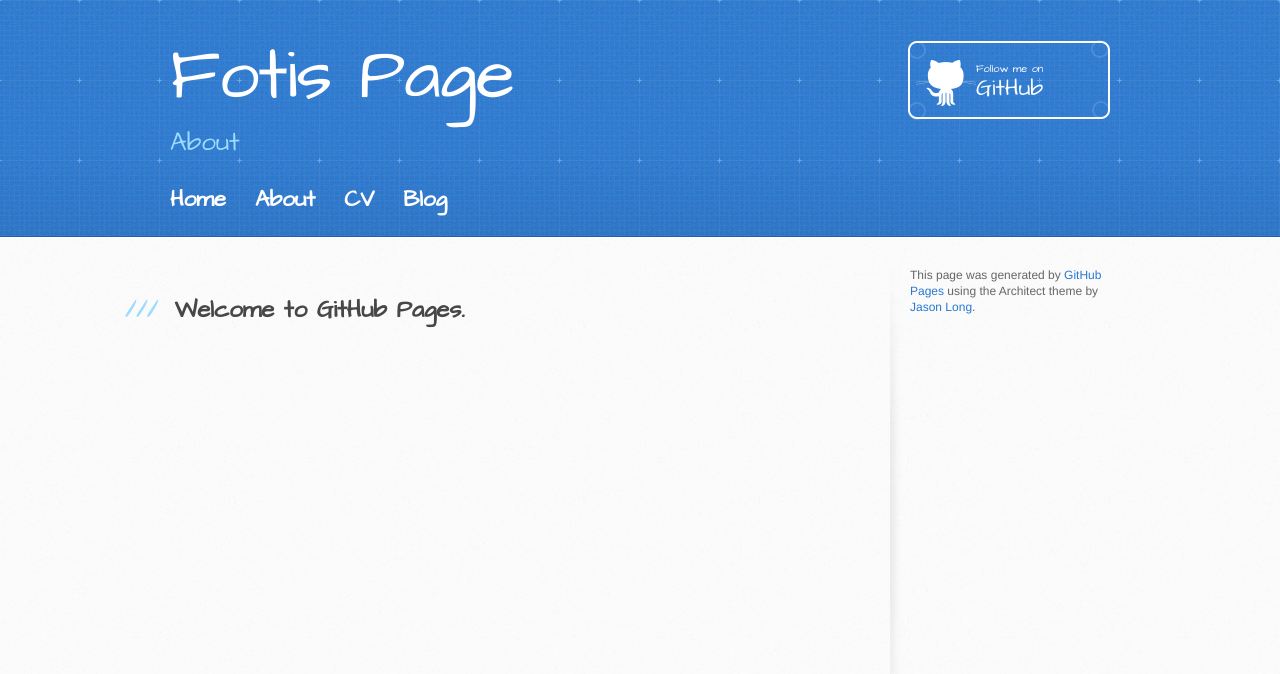
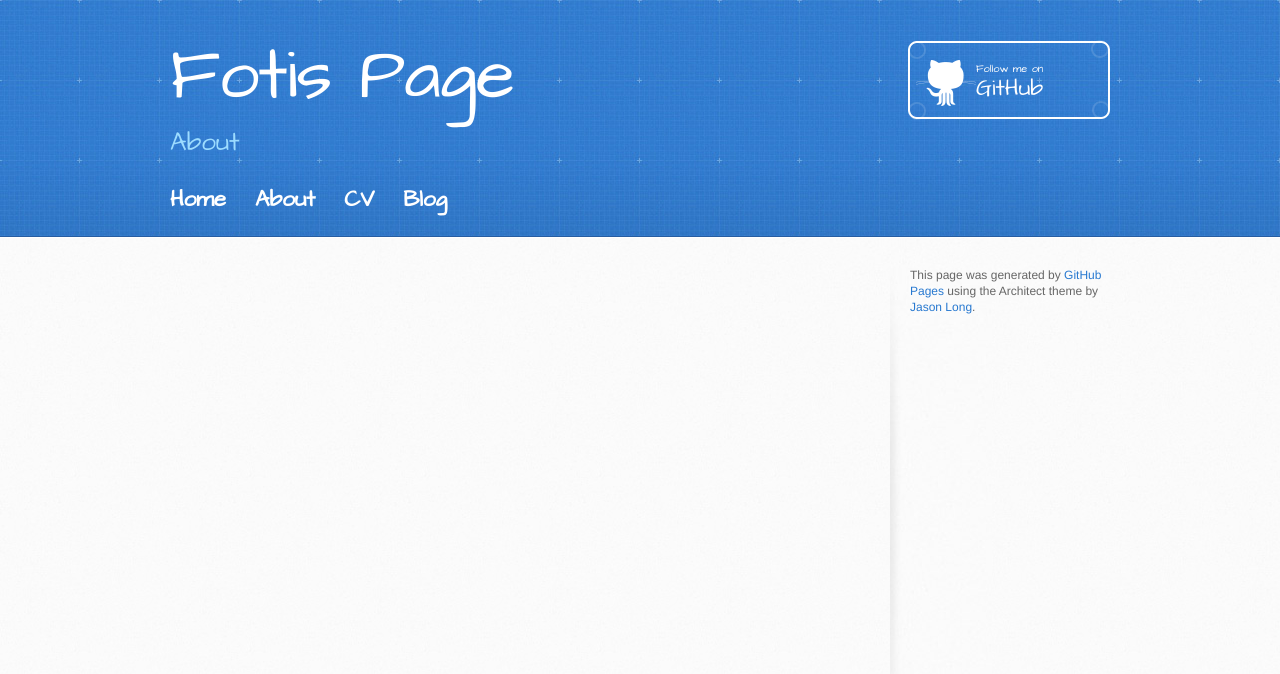
Before and after one commit to tsakof/tsakof.github.io, a Jekyll site: the page built from about/index.html, in a window 1280 px wide. Shown: the top 674 px of the page. Built offline with Jekyll 4.4.1, drawn with Linux system fonts in a browser that asks for light colours.

Commit message:
Update Architect.html

```diff
--- a/_layouts/Architect.html
+++ b/_layouts/Architect.html
@@ -35,8 +35,6 @@
     <div id="content-wrapper">
       <div class="inner clearfix">
         <section id="main-content">
-          <h3>
-<a id="welcome-to-github-pages" class="anchor" href="#welcome-to-github-pages" aria-hidden="true"><span class="octicon octicon-link"></span></a>Welcome to GitHub Pages.</h3>
 
 {{content}}
 
```
